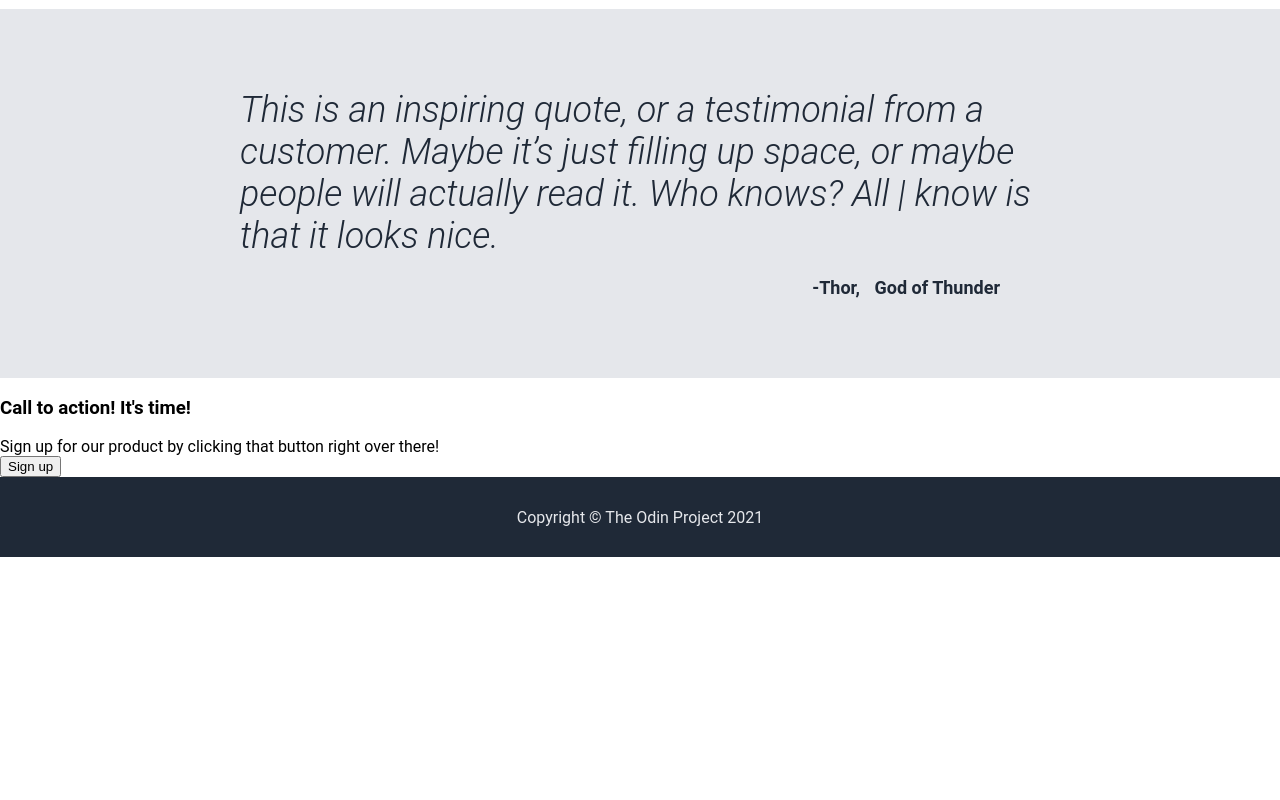
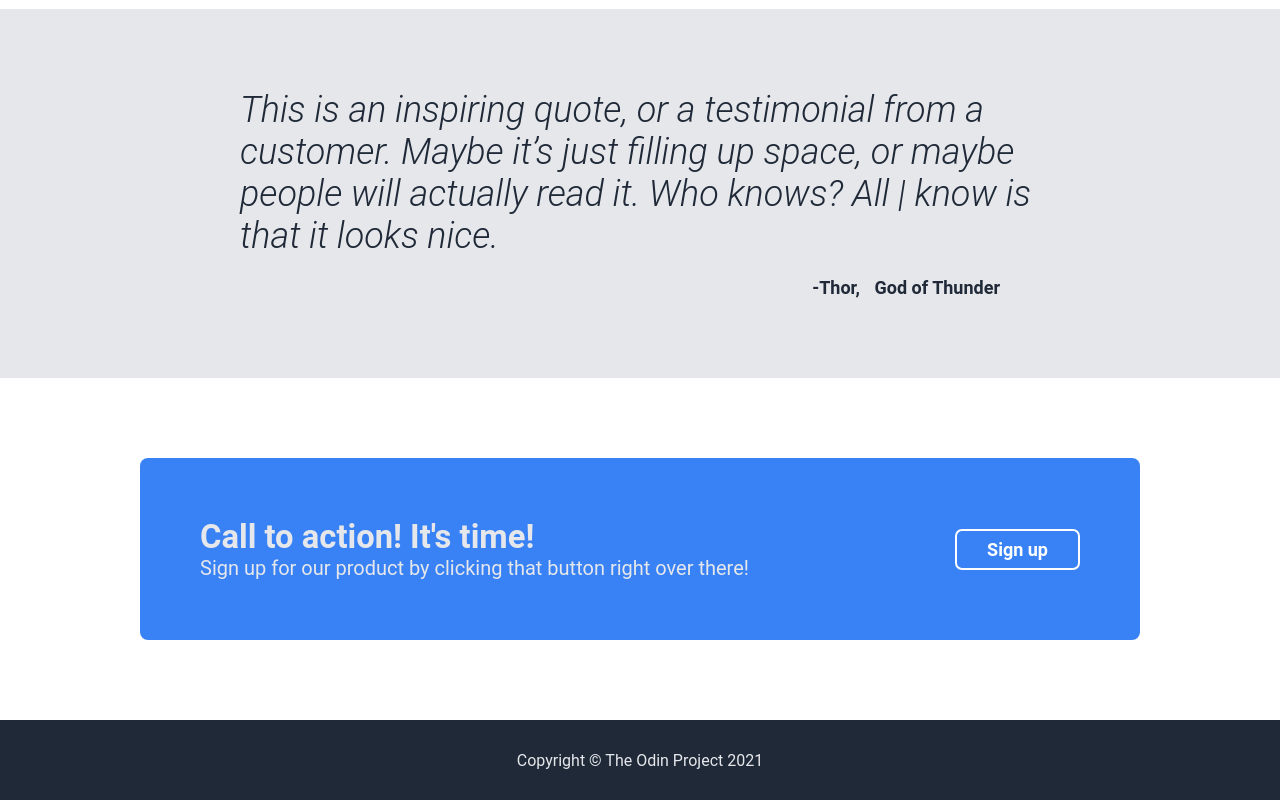
Before and after one commit to Valeriy2017/NextStep, a plain HTML site: page index.html in a window 1280 px wide. Shown: the part 764-1564 px from the top of the page. Before the commit the page ends 1321 px from the top, so only its background shows below. Drawn offline with Linux system fonts and the light colour scheme.

Commit message:
Styling the section__call-to-action block
In the block Styling the section__call-to-action block
This section implements a call to action.

```diff
--- a/css/style.css
+++ b/css/style.css
@@ -2,7 +2,7 @@
 *{
     box-sizing: border-box;
 }
-p, h1, h2, h3 a, blockquote{
+p, h1, h2, h3, a, blockquote{
   padding: 0;
   margin: 0;
 
@@ -167,6 +167,48 @@ cite{
   margin-left: 10px;
 }
 
+/* --------------------------------------section__call-to-action -----------------------------*/
+
+.section__call-to-action {
+  padding: 80px 0;
+}
+.callToAction {
+  display: flex;
+  justify-content: space-between;
+  align-items: center;
+  background-color: #3882F6;
+  border-radius: 8px;
+  padding: 60px;
+
+}
+
+.callToAction__content {
+  color:#E5E7EB;
+
+}
+.callToAction__title {
+  font-size: 28px;
+
+}
+.callToAction__text {
+  font-size: 20px;
+}
+button{
+  all: unset;
+}
+.callToAction__button button{
+
+  display: inline-block;
+  padding: 8px 30px;
+  border: 2px solid #fff;
+  border-radius: 7px;
+  color:#fff;
+  font-size: 18px;
+  font-weight: bold;
+  list-style: none;
+  cursor: pointer;
+}
+
 
 
 
--- a/index.html
+++ b/index.html
@@ -114,7 +114,7 @@
         </section>
         <section class="section__call-to-action">
 
-            <div class="callToAction">
+            <div class="callToAction wigth-content">
                 <div class="callToAction__content">
                     <div class="callToAction__title">
                         <h3>Call to action! It's time!</h3>
```
